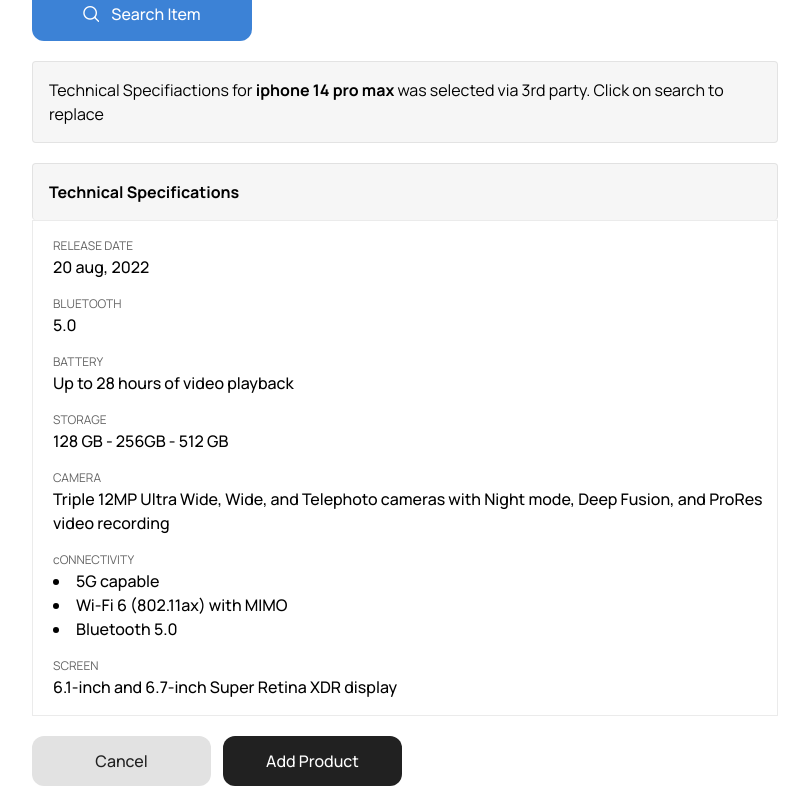
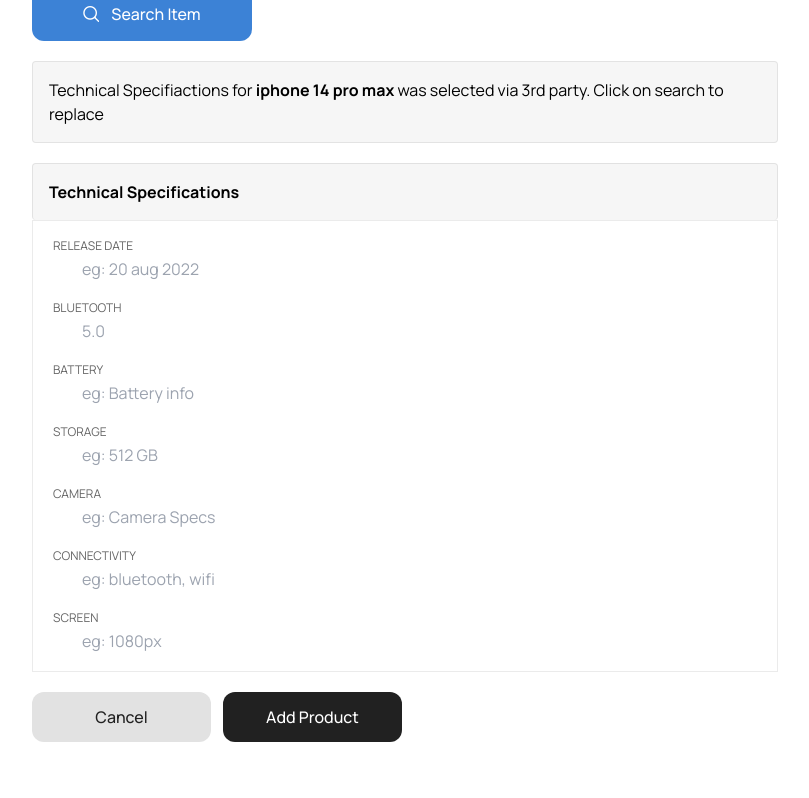
Before and after one commit to SmurfTec/Electra-Admin, a React (Vite) app: page /AddProduct in a window 1280 px wide. Shown: the part 1264-2062 px from the top of the page, without its empty margins (4-813 px from the left). After the commit the page ends 2018 px from the top, so only its background shows below. Built offline with nearby package versions, Linux system fonts and the light colour scheme; no server answers.

Commit message:
Add Product latest

```diff
--- a/src/atoms/UploadMedia/index.tsx
+++ b/src/atoms/UploadMedia/index.tsx
@@ -1,7 +1,7 @@
 import React, { useRef, useState } from "react";
 import IMAGES from "../../assets/Images";
 
-export function UploadPicture({multipleImages=false}:any) {
+export function UploadPicture({multipleImages=false,setImage}:any,) {
   const fileInputRef:any = useRef(null);
   const [selectedImage, setSelectedImage] = useState("");
   const [selectedImages, setSelectedImages] = useState<any>([]);
@@ -13,6 +13,10 @@
     console.log;
     const selectedFile = event.target.files[0];
     setSelectedImage(URL.createObjectURL(selectedFile));
+    if(setImage){
+    setImage(event.target.files[0])
+
+    }
     setSelectedImages([...selectedImages,URL.createObjectURL(selectedFile)])
     // Handle the selected file (e.g., upload or process it)
   };
--- a/src/config/index.ts
+++ b/src/config/index.ts
@@ -6,8 +6,8 @@
 // console.log(document.cookie)
 // wrapper(axios.create({ jar }))
 const instance = axios.create({
-  // baseURL: "http://ec2-3-21-106-215.us-east-2.compute.amazonaws.com:5000/",
-  baseURL: "https://24e8-103-169-64-13.ngrok-free.app/",
+ // baseURL: "http://ec2-3-21-106-215.us-east-2.compute.amazonaws.com:5000/",
+  baseURL: "https://be1b-103-169-64-13.ngrok-free.app",
   withCredentials: true,
   });
 export const setAuthToken = (tokeen?: any,Refreshtoken?:any) => {
--- a/src/pages/Products/AddProduct/index.tsx
+++ b/src/pages/Products/AddProduct/index.tsx
@@ -10,18 +10,34 @@
 import { useNavigate } from "react-router-dom";
 import { useVariantDetail } from "../../../custom-hooks";
 import url from "../../../config/index";
+import { CreateProduct } from "../../../store/Slices/ProductSlice";
 export const AddProduct = () => {
+  type techSpec = {
+    title: String;
+    value: String;
+  };
+  type variantSpec = {
+    variant: String;
+    value: String;
+  };
+  type descriptionProp = {
+    description: String;
+  };
   const [visible, setVisible] = useState(false);
   const [fetchVariants, setFetchVariants] = useState(false);
   const [VariantsArray, setVariantArray] = useState([]);
   const [VariantsArray2, setVariantArray2] = useState([]);
   const [VariantsArray3, setVariantArray3] = useState([]);
   const [VariantsArray4, setVariantArray4] = useState([]);
+  const [images, setImage] = useState("");
   const [productData, setProductData] = useState({
     title: "",
     is_active: true,
     category: Number,
     brand: Number,
+    productProperties: {} as descriptionProp,
+    productVariants: [] as variantSpec[],
+    technicalSpecificationModel: [] as techSpec[],
   });
   const [variant, setVariant] = useState<any>({
     title: "",
@@ -37,7 +53,7 @@
       let newData3: any;
       let newData4: any;
       VariantsData.variants.map((item: any, index: any) => {
-        console.log(item,"ITEM")
+        console.log(item, "ITEM");
         let mainObj = {
           txt: item.title,
           classes:
@@ -69,8 +85,7 @@
             };
           });
           newData.unshift(mainObj);
-        }
-         else if (item.title === "color") {
+        } else if (item.title === "color") {
           // Extract the string value and remove the curly braces
           // const stringValues = item.values.slice(1, -1);
           // // Convert the string to an array by splitting at each comma
@@ -132,7 +147,38 @@
       setVisible(!visible);
     }
   };
+  const handleChange = (setState: any) => (event: any) => {
+    setState({
+      ...productData,
+      [event.target.name]: event.target.value,
+    });
+  };
+  const handleChangeDescription = (value: any) => {
+    setProductData({
+      ...productData,
+      productProperties: {
+        description: value,
+      },
+    });
+  };
+  const updateTechnicalSpecificationModel = (name: any, value: any) => {
+    setProductData((prevData) => {
+      const updatedModel = prevData.technicalSpecificationModel.map((item) => {
+        if (item.title === name) {
+          return { ...item, value: value };
+        }
+        return item;
+      });
 
+      if (!updatedModel.some((item) => item.title === name)) {
+        updatedModel.push({ title: name, value: value });
+      }
+
+      return { ...prevData, technicalSpecificationModel: updatedModel };
+    });
+  };
+  const Addproduct = () => {};
+  console.log(images);
   return (
     <div>
       <Header
@@ -142,21 +188,29 @@
         UserBox={true}
       />
       <InputTxt
+        onChange={handleChange(setProductData)}
         placeholder="Enter Phone model"
         MainClasses="mt-[40px] !w-[80%]"
+        name={"title"}
       />
       <div className="flex gap-4">
-        <CustomDropdown placeholder="Phone" mainclasses={"mt-10 "} />
+        <CustomDropdown placeholder="Phone" mainclasses={"mt-10  !w-[35%]"} />
         <InputTxt
+          onChange={handleChange(setProductData)}
+          name={"brand"}
           placeholder="Brand"
-          MainClasses="mt-[40px] !border !border-custom "
+          MainClasses="mt-[40px] !border !border-custom  !w-[43%]"
         />
-        <InputTxt
+        {/* <InputTxt
           placeholder="Model"
           MainClasses="mt-[40px] !border !border-custom"
-        />
+        /> */}
       </div>
-      <textarea className="pt-2 bg-lightgray border border-custom mt-4 rounded-[8px] w-[75%] h-[142px] overflow-hidden pl-[21px] pr-[22px] focus:outline-none" />
+      <textarea
+        onChange={(e) => handleChangeDescription(e.target.value)}
+        name={"description"}
+        className="pt-2 bg-lightgray border border-custom mt-4 rounded-[8px] w-[75%] h-[142px] overflow-hidden pl-[21px] pr-[22px] focus:outline-none"
+      />
       <div>
         <CustomButton
           txt={"Variants"}
@@ -248,7 +302,11 @@
             "!w-[100px] !h-[40px] !mt-6 !rounded-[12px] !bg-[#EFEFEF] !text-[black]"
           }
         />
-        <UploadPicture />
+        <UploadPicture
+          setImage={(value:any) => {
+            setImage(value);
+          }}
+        />
         <CustomButton
           txt={"Technical Specifications"}
           classes={
@@ -280,40 +338,103 @@
           <div className="border border-custom  w-[60%] pb-4">
             <div className="ml-5">
               <p className="text-[#656565] text-[12px] mt-4">RELEASE DATE</p>
-              <p className="font-medium"> 20 aug, 2022</p>
+              <InputTxt
+                name="Release Date"
+                onChange={(e: any) =>
+                  updateTechnicalSpecificationModel(
+                    e.target.name,
+                    e.target.value
+                  )
+                }
+                placeholder={"eg: 20 aug 2022"}
+                MainClasses={"!h-[28px] !bg-white"}
+              />
             </div>
             <div className="ml-5">
               <p className="text-[#656565] text-[12px] mt-4">BLUETOOTH</p>
-              <p className="font-medium"> 5.0 </p>
+              <InputTxt
+                name="Bluetooth"
+                onChange={(e: any) =>
+                  updateTechnicalSpecificationModel(
+                    e.target.name,
+                    e.target.value
+                  )
+                }
+                placeholder={"5.0"}
+                MainClasses={"!h-[28px] !bg-white"}
+              />
             </div>
             <div className="ml-5">
               <p className="text-[#656565] text-[12px] mt-4">BATTERY</p>
-              <p className="font-medium"> Up to 28 hours of video playback </p>
+              <InputTxt
+                name="Battery"
+                onChange={(e: any) =>
+                  updateTechnicalSpecificationModel(
+                    e.target.name,
+                    e.target.value
+                  )
+                }
+                placeholder={"eg: Battery info"}
+                MainClasses={"!h-[28px] !bg-white"}
+              />
             </div>
             <div className="ml-5">
               <p className="text-[#656565] text-[12px] mt-4">STORAGE</p>
-              <p className="font-medium"> 128 GB - 256GB - 512 GB </p>
+              <InputTxt
+                name="Storage"
+                onChange={(e: any) =>
+                  updateTechnicalSpecificationModel(
+                    e.target.name,
+                    e.target.value
+                  )
+                }
+                placeholder={"eg: 512 GB"}
+                MainClasses={"!h-[28px] !bg-white"}
+              />
             </div>
             <div className="ml-5">
               <p className="text-[#656565] text-[12px] mt-4">CAMERA</p>
-              <p className="font-medium">
-                {" "}
-                Triple 12MP Ultra Wide, Wide, and Telephoto cameras with Night
-                mode, Deep Fusion, and ProRes video recording
-              </p>
+              <InputTxt
+                name="Camera"
+                onChange={(e: any) =>
+                  updateTechnicalSpecificationModel(
+                    e.target.name,
+                    e.target.value
+                  )
+                }
+                placeholder={"eg: Camera Specs"}
+                MainClasses={"!h-[28px] !bg-white"}
+              />
             </div>
             <div className="ml-5">
-              <p className="text-[#656565] text-[12px] mt-4">cONNECTIVITY</p>
-              <li className="font-medium"> 5G capable </li>
-              <li className="font-medium"> Wi-Fi 6 (802.11ax) with MIMO</li>
-              <li className="font-medium"> Bluetooth 5.0 </li>
+              <p className="text-[#656565] text-[12px] mt-4">CONNECTIVITY</p>
+              <InputTxt
+                name="Connectivity"
+                onChange={(e: any) =>
+                  updateTechnicalSpecificationModel(
+                    e.target.name,
+                    e.target.value
+                  )
+                }
+                placeholder={"eg: bluetooth, wifi"}
+                MainClasses={"!h-[28px] !bg-white"}
+              />
+              {/* <li className="font-medium"> Wi-Fi 6 (802.11ax) with MIMO</li>
+              <li className="font-medium"> Bluetooth 5.0 </li> */}
             </div>
             <div className="ml-5">
               <p className="text-[#656565] text-[12px] mt-4"> SCREEN </p>
-              <p className="font-medium">
-                {" "}
-                6.1-inch and 6.7-inch Super Retina XDR display{" "}
-              </p>
+              <InputTxt
+                name="Screen"
+                onChange={(e: any) =>
+                  updateTechnicalSpecificationModel(
+                    e.target.name,
+                    e.target.value
+                  )
+                }
+                placeholder={"eg: 1080px"}
+                MainClasses={"!h-[28px] !bg-white"}
+              />
             </div>
           </div>
         </div>
--- a/src/store/Slices/ProductSlice.ts
+++ b/src/store/Slices/ProductSlice.ts
@@ -21,9 +21,11 @@
     return e;
   }
 };
-export const AddProduct = async () => {
+
+export const CreateProduct = async (data:any) => {
   try {
-    let response: any = await url.post("/");
+    let response: any = await url.post("/",data);
+    return response;
   } catch (e) {}
 };
 const ProductSlice = createSlice({
```
